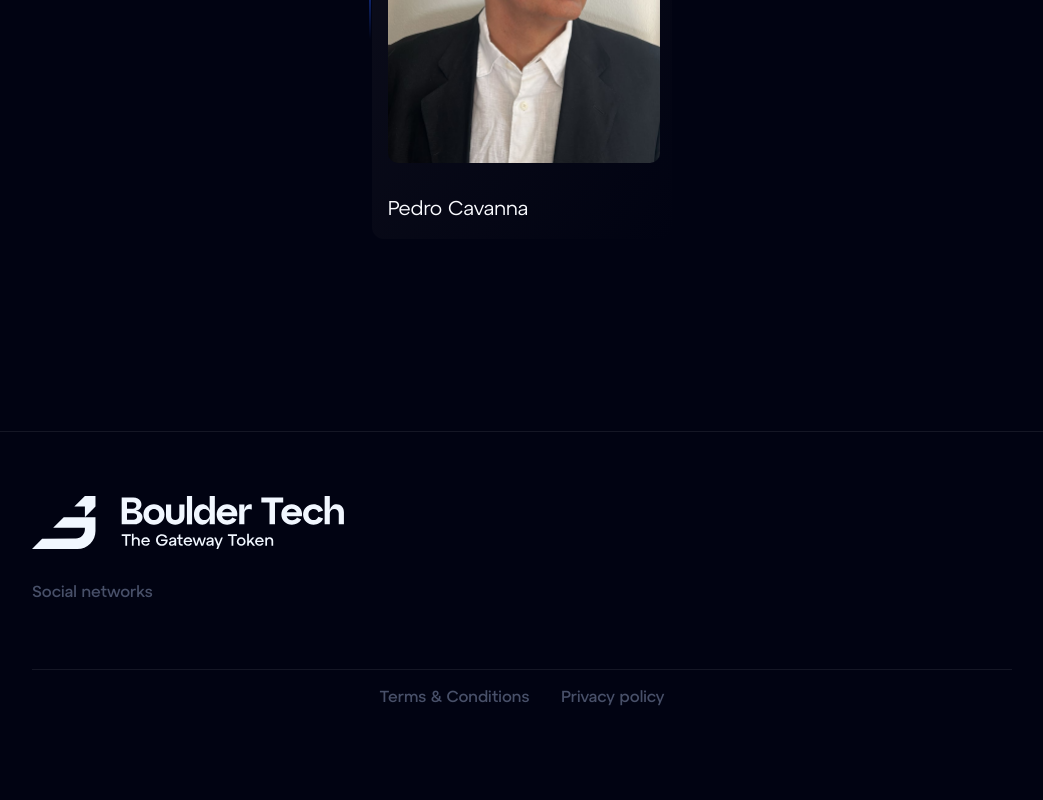
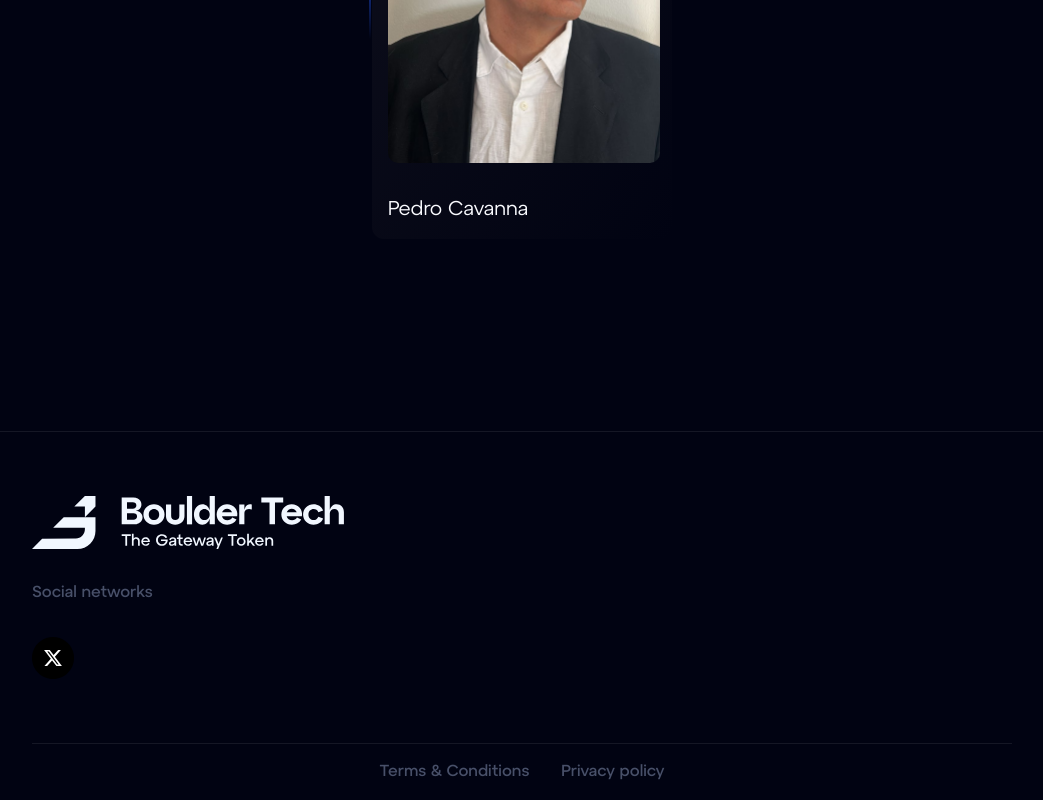
Before and after one commit to boulder-tech/Landing, a Next.js app: page /about in a window 1280 px wide. Shown: the part 1891-2691 px from the top of the page, without its empty margins (118-1161 px from the left). Before the commit the page ends 2617 px from the top, so only its background shows below. Built offline with nearby package versions, Linux system fonts and the light colour scheme.

Commit message:
add X icon into social media sections at landing page

```diff
--- a/src/components/sections/footer.tsx
+++ b/src/components/sections/footer.tsx
@@ -1,6 +1,7 @@
-import Image from "next/image";
-import ImagetypeClaim from "../../../public/assets/imagotype-claim.svg";
-import Link from "next/link";
+import Image from 'next/image';
+import ImagetypeClaim from '../../../public/assets/imagotype-claim.svg';
+import Link from 'next/link';
+import X from '../../../public/icons/x-social-media-round-icon.svg';
 
 const Footer = () => {
     return (
@@ -13,13 +14,41 @@ const Footer = () => {
                         width={312}
                         height={312}
                     />
-          <p className="text-foreground-dark font-medium">Social networks</p>
+                    <p className="text-foreground-dark font-medium">
+                        Social networks
+                    </p>
+                    <nav className="pages__StyledSocialRow-sc-1hmqm-8 kTUbOm">
+                        <a
+                            href="https://twitter.com/BoulderTechFi"
+                            rel="noreferrer noopenner"
+                            target="_blank"
+                            className="pages__OutboundLink-sc-1hmqm-24 irHuFq"
+                        >
+                            <Image
+                                src={X}
+                                width={42}
+                                height={42}
+                                className="Icons__TwitterIcon-sc-dy67gv-2 ipWMgx"
+                                alt="icon"
+                            />
+                        </a>
+                    </nav>
                 </div>
                 <nav></nav>
             </div>
             <div className="w-full border-t flex items-center justify-center p-4 mt-16 font-medium gap-8 border-gray-200">
-        <Link href="/terms" className="text-foreground-dark hover:text-foreground-leading transition-all duration-200">Terms & Conditions</Link>
-        <Link href="/privacy" className="text-foreground-dark hover:text-foreground-leading transition-all duration-200">Privacy policy</Link>
+                <Link
+                    href="/terms"
+                    className="text-foreground-dark hover:text-foreground-leading transition-all duration-200"
+                >
+                    Terms & Conditions
+                </Link>
+                <Link
+                    href="/privacy"
+                    className="text-foreground-dark hover:text-foreground-leading transition-all duration-200"
+                >
+                    Privacy policy
+                </Link>
             </div>
         </footer>
     );
```
Lines whose indentation alone changed are shown as unchanged.
